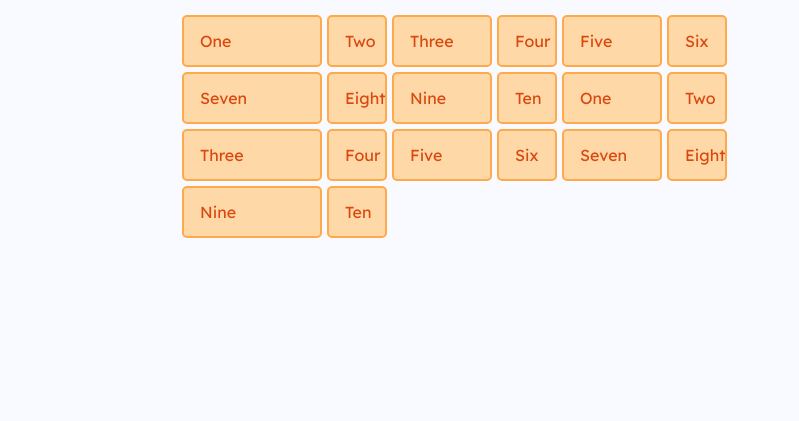
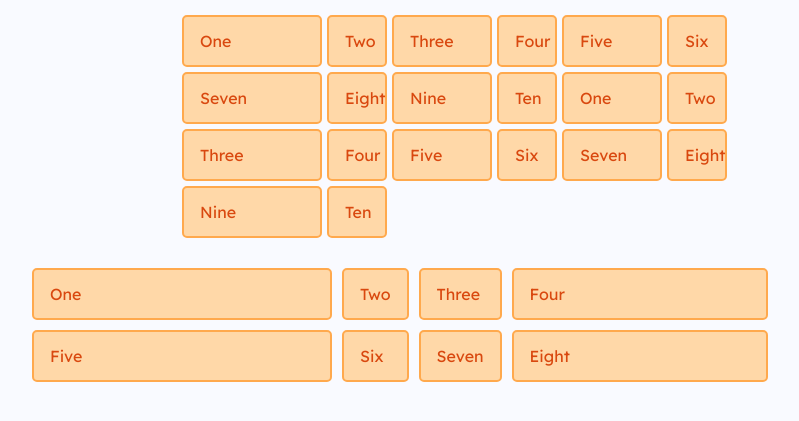
Before and after one commit to matoka02/itvdn-grid, a website: page index.html in a window 1280 px wide. Shown: the part 111-532 px from the top of the page, without its empty margins (308-1107 px from the left). Drawn offline with Linux system fonts and the light colour scheme.

Commit message:
homework-002

```diff
--- a/index.html
+++ b/index.html
@@ -39,6 +39,16 @@
       <div>Ten</div>
     </div>
 
+    <div class="parent">
+      <div>One</div>
+      <div>Two</div>
+      <div>Three</div>
+      <div>Four</div>
+      <div>Five</div>
+      <div>Six</div>
+      <div>Seven</div>
+      <div>Eight</div>
+    </div>
   </div>
 
   <script src="main.js"></script>
--- a/style.css
+++ b/style.css
@@ -54,3 +54,21 @@ h1 {
   padding: 1em;
   color: #d9480f;
 }
+
+.parent {
+  /* background-color: #be3455; */
+
+  display: grid;
+  grid-template-columns: 300px 1fr auto 20vw;
+  grid-template-rows: repeat(3, 1fr);
+  grid-column-gap: 10px;
+  grid-row-gap: 10px;
+}
+
+.parent>div{
+    border: 2px solid #ffa94d;
+  border-radius: 5px;
+  background-color: #ffd8a8;
+  padding: 1em;
+  color: #d9480f;
+}
```
